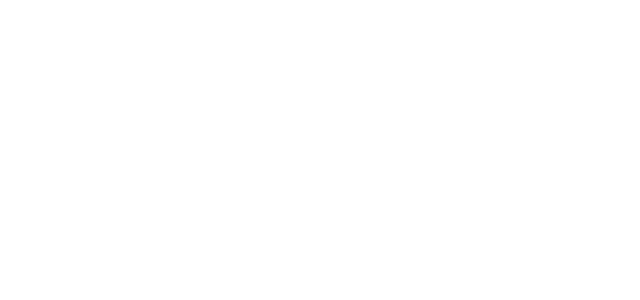
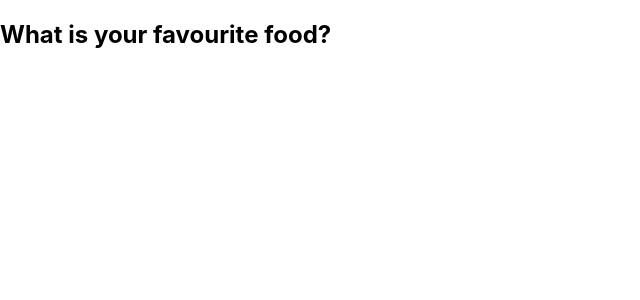
Before and after one commit to otsang3/harry-potter-quiz, a React (Create React App) app: page / in a window 1280 px wide. Shown: the top 300 px of the page, without its empty margins (0-640 px from the left). Built offline with nearby package versions, Linux system fonts and the light colour scheme.

Commit message:
coded question.js component

```diff
--- a/src/App.js
+++ b/src/App.js
@@ -1,10 +1,11 @@
 import React from 'react';
 import './App.css';
+import Question from './components/Question';
 
 function App() {
   return (
     <div>
-
+      <Question content="What is your favourite food?"/>
     </div>
   );
 }
--- a/src/components/Question.js
+++ b/src/components/Question.js
@@ -0,0 +1,15 @@
+import React from 'react';
+import PropTypes from 'prop-types';
+
+function Question(props) {
+
+    return(
+        <h2 className="question">{props.content}</h2>
+    );
+}
+
+Question.propTypes = {
+    content: PropTypes.string.isRequired
+};
+
+export default Question;
```
